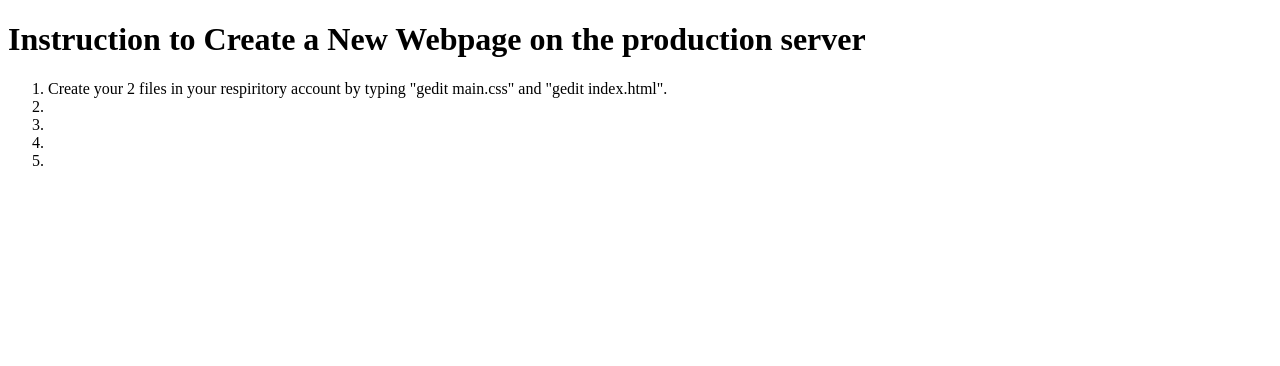
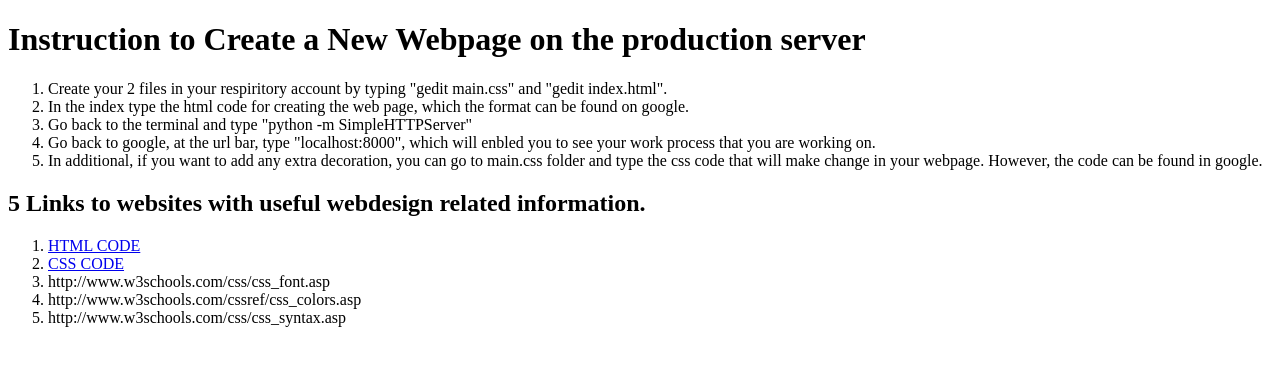
Before and after one commit to top2438-cmis/top2438-cmis-wd, a plain HTML site: page listsandlinks/index.html in a window 1280 px wide. Drawn offline with Linux system fonts and the light colour scheme.

Commit message:
New webpage

```diff
--- a/listsandlinks/index.html
+++ b/listsandlinks/index.html
@@ -13,10 +13,21 @@
 			</h1>
 			<ol>
 				<li>Create  your 2 files in your respiritory account by typing "gedit main.css" and "gedit index.html".</li>
-				<li></li>
-				<li></li>
-				<li></li>
-				<li></li>
+				<li>In the index type the html code for creating the web page, which the format can be found on google.</li>
+				<li>Go back to the terminal and type "python -m SimpleHTTPServer"</li>
+				<li>Go back to google, at the url bar, type "localhost:8000", which will enbled you to see your work process that you are working on.</li>
+				<li>In additional, if you want to add any extra decoration, you can go to main.css folder and type the css code that will make change in your webpage. However, the code can be found in google.</li>
+			</ol>
+			<h2>
+				5 Links to websites with useful webdesign related information.
+			</h2>
+			<ol>
+
+				<li><a href="http://www.w3schools.com/html/html_basic.asp">HTML CODE</a> </li>
+				<li><a href="http://www.w3schools.com/css/css_examples.asp">CSS CODE</a></li>
+				<li>http://www.w3schools.com/css/css_font.asp</li>
+				<li>http://www.w3schools.com/cssref/css_colors.asp</li>
+				<li>http://www.w3schools.com/css/css_syntax.asp</li>
 			</ol>
 		</header>
 		<nav>
```
